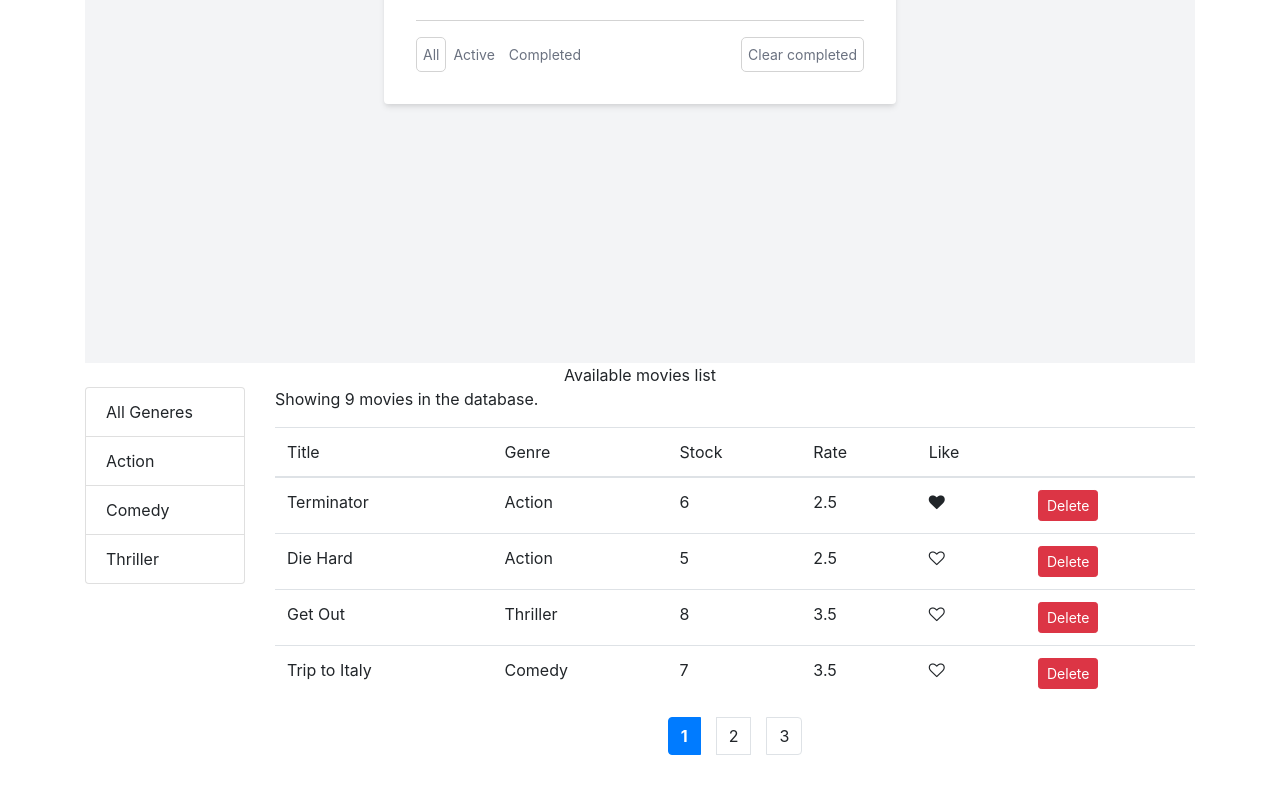
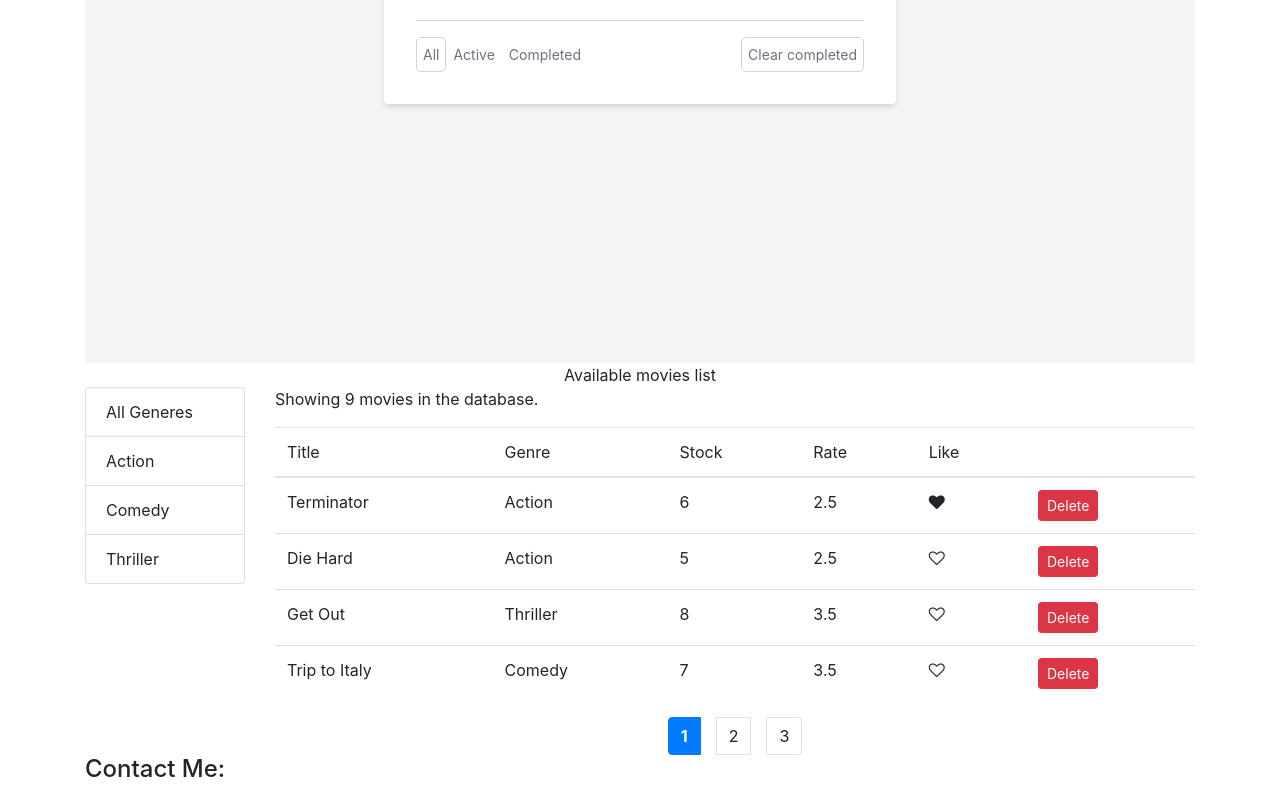
Before and after one commit to karamsetty09/ReactTableDisplay, a React (Create React App) app: page / in a window 1280 px wide. Shown: the part 515-1307 px from the top of the page. Before the commit the page ends 1270 px from the top, so only its background shows below. Built offline with nearby package versions, Linux system fonts and the light colour scheme.

Commit message:
Contact form WIP.

```diff
--- a/src/App.jsx
+++ b/src/App.jsx
@@ -6,7 +6,7 @@ import {useState} from 'react';
 import Another from './components/Another';
 import TableName from './components/tableName';
 import Todo from './components/todoappUI/todo';
-
+import ContactMe from './components/contactMe';
 function App() {
   return (
     <main className="container">
@@ -14,6 +14,7 @@ function App() {
       <Todo />
       <TableName />
       <Movies />
+      <ContactMe />
     </main>
   );
 }
--- /dev/null
+++ b/src/components/contactMe.jsx
@@ -0,0 +1,9 @@
+import React from 'react';
+
+export default function contactMe() {
+  return (
+    <div>
+      <h4>Contact Me:</h4>
+    </div>
+  );
+}
```
